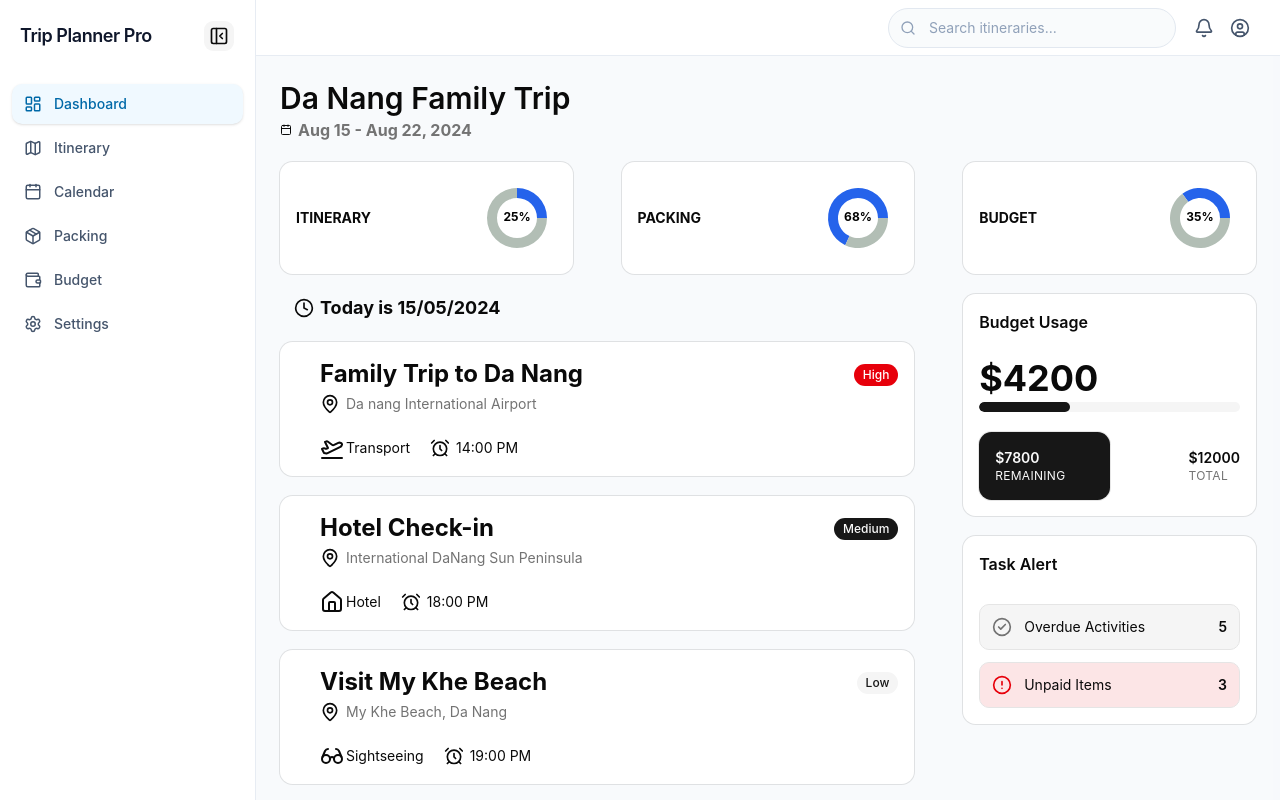
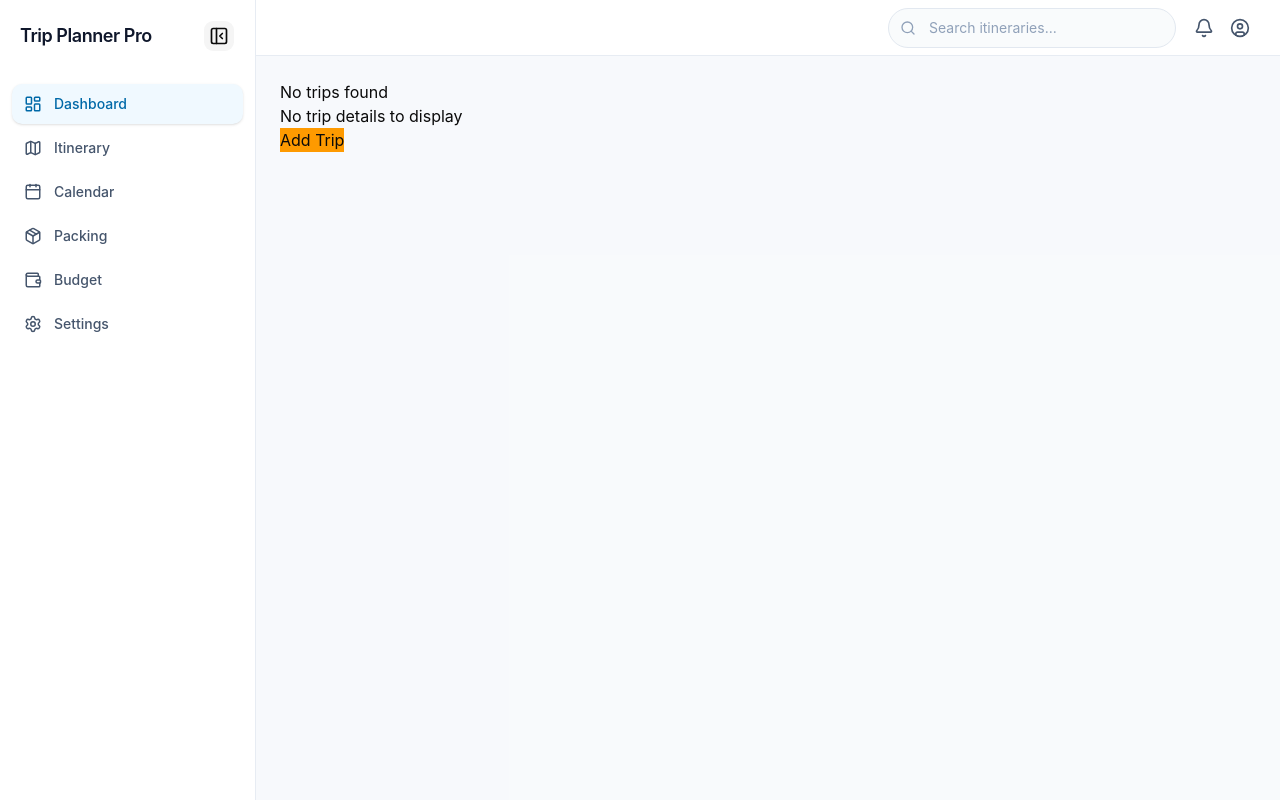
Before and after one commit to ThaoNguyen151/trip-planner-pro, a React (Vite) app: page /dashboard in a window 1280 px wide. Built offline with nearby package versions, Linux system fonts and the light colour scheme.

Commit message:
feat: added empty trip error page and got title from trip store

```diff
--- a/src/components/dashboard/DashboardHeader.tsx
+++ b/src/components/dashboard/DashboardHeader.tsx
@@ -1,8 +1,9 @@
 import {Calendar} from 'lucide-react';
+import { useTripStore } from '@/stores';
 
 export function DashboardHeader() {
     return(<div>
-        <h1 className="text-foreground text-3xl font-semibold">Da Nang Family Trip</h1>
+        <h1 className="text-foreground text-3xl font-semibold">{useTripStore.getState().trips[0].title}</h1>
         <div className='flex flex-row space-x-1.5 items-center pt-0.5'>
             <Calendar className='w-3 h-3' />
             <p className='text-muted-foreground font-bold'>Aug 15 - Aug 22, 2024</p>
--- a/src/pages/dashboard/DashboardPage.tsx
+++ b/src/pages/dashboard/DashboardPage.tsx
@@ -1,11 +1,25 @@
 import { DashboardHeader } from "@/components/dashboard/DashboardHeader";
 import { DisplayArea } from "@/components/dashboard/DisplayArea";
+import { useTripStore } from "@/stores";
 // import { ProgressCard } from "@/components/dashboard/ProgressCard";
 /** Dashboard — nội dung sẽ bổ sung sau. */
 export default function DashboardPage() {
-  return (
+  const allTrips = useTripStore.getState().trips;
+  const handleAddTrip = useTripStore.getState().addTrip;
+  if (allTrips.length === 0) {
+    return (
+      <div>
+        <h1>No trips found</h1>
+        <p>No trip details to display</p>
+        <button className="bg-amber-500" onClick={() => handleAddTrip("Da Nang Family Trip")}>Add Trip</button>
+      </div>
+    )
+  } else {
+    return (
     <div>
       <DashboardHeader></DashboardHeader>
       <DisplayArea></DisplayArea>
     </div>)
+  }
+
 }
```
